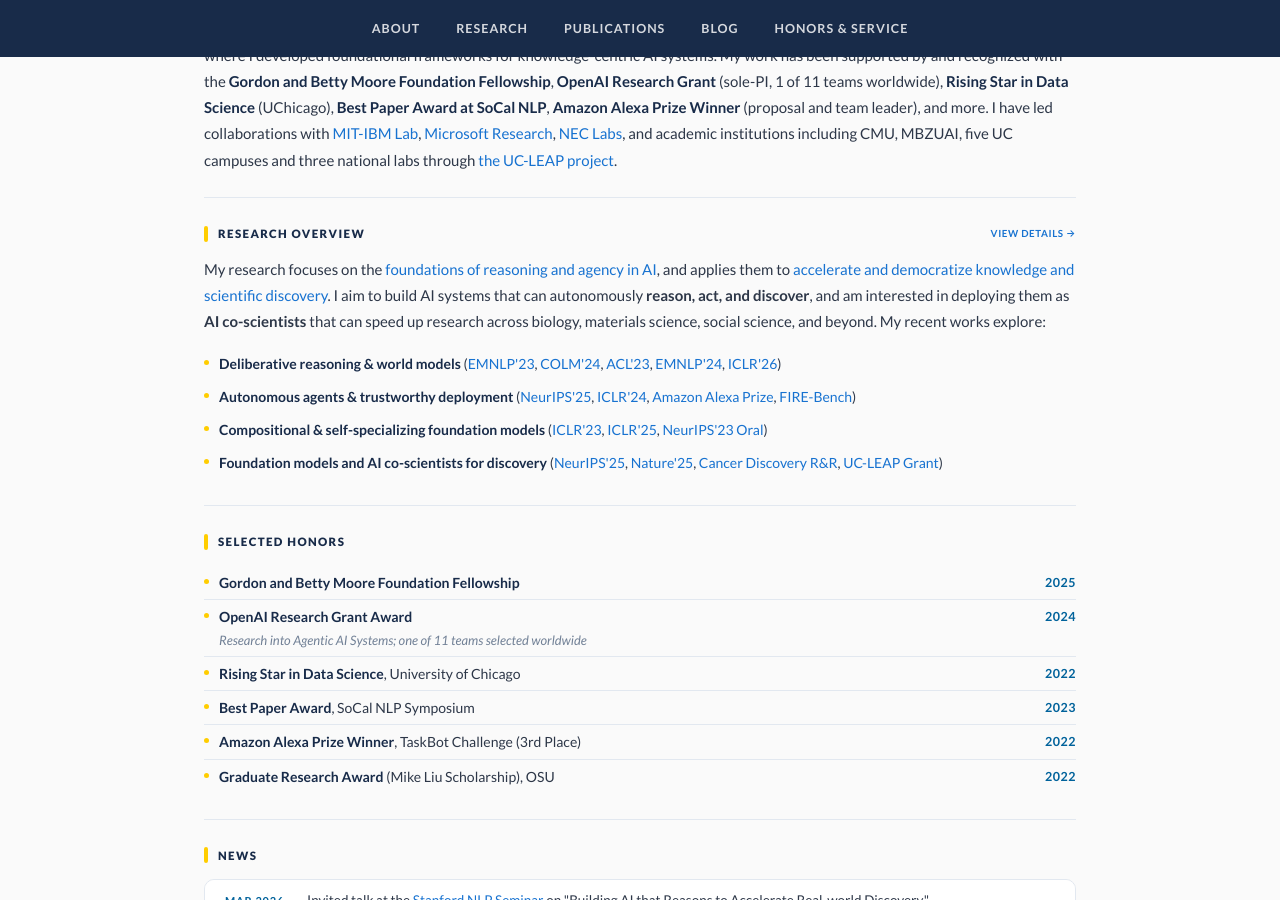
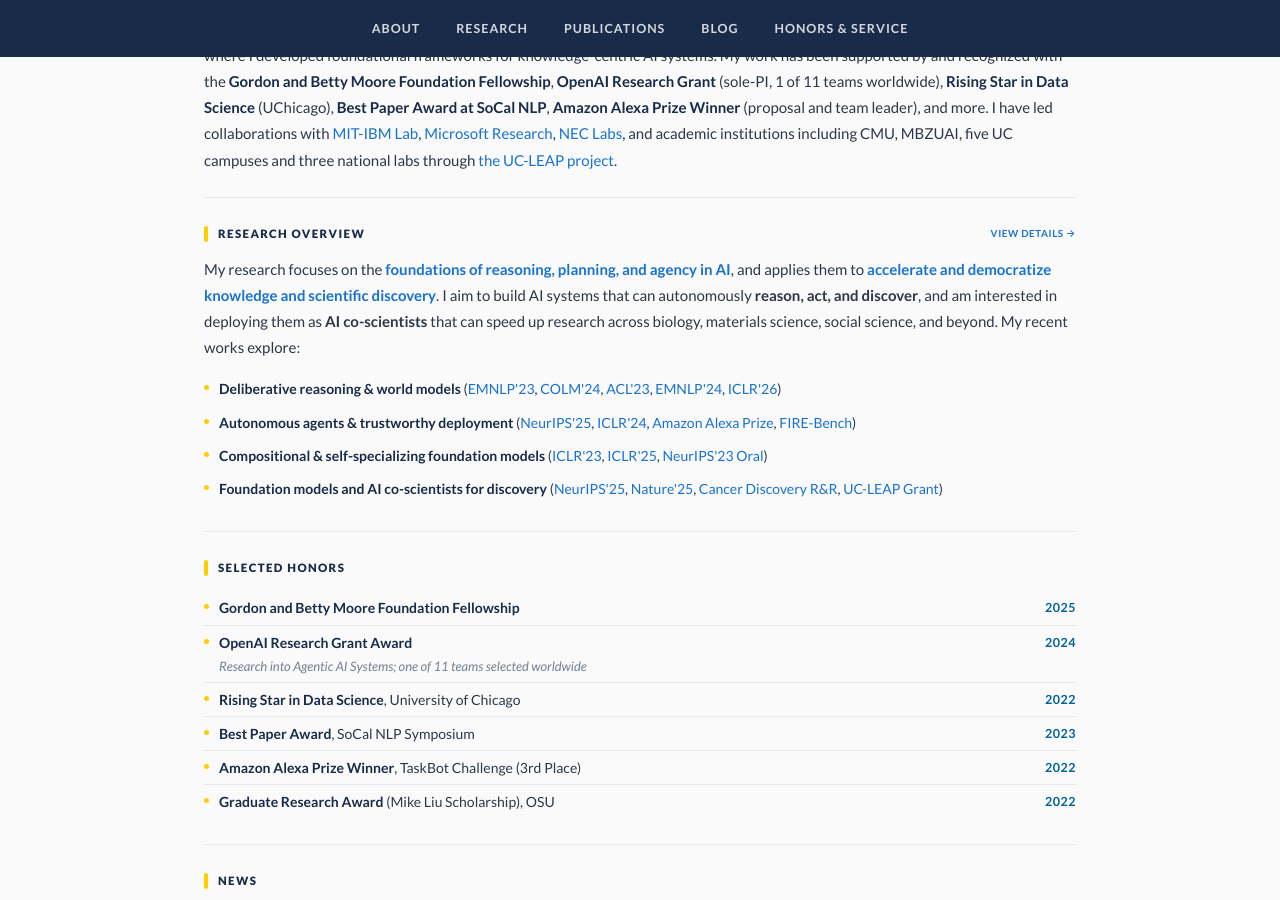
Before and after one commit to zhenwang9102/zhenwang9102.github.io, a Jekyll site: the page built from _posts/2019-06-02-venue.markdown, in a window 1280 px wide and 900 px high, scrolled down 309 px. Built offline with Jekyll 4.4.1, drawn with Linux system fonts in a browser that asks for light colours.

Commit message:
Enhance research description in default layout
Updated text to emphasize the foundations of reasoning, planning, and agency in AI.

```diff
--- a/_layouts/default.html
+++ b/_layouts/default.html
@@ -442,7 +442,7 @@
       </h2>
 
       <p>
-        My research focuses on the <a>foundations of reasoning and agency in AI</a>, and applies them to <a>accelerate and democratize knowledge and scientific discovery</a>. I aim to build AI systems that can autonomously <strong>reason, act, and discover</strong>, and am interested in deploying them as <strong>AI co-scientists</strong> that can speed up research across biology, materials science, social science, and beyond. My recent works explore:
+        My research focuses on the <a><strong>foundations of reasoning, planning, and agency in AI</strong></a>, and applies them to <a><strong>accelerate and democratize knowledge and scientific discovery</strong></a>. I aim to build AI systems that can autonomously <strong>reason, act, and discover</strong>, and am interested in deploying them as <strong>AI co-scientists</strong> that can speed up research across biology, materials science, social science, and beyond. My recent works explore:
       </p>
       <ul>
         <li><strong>Deliberative reasoning & world models</strong> (<a href="https://arxiv.org/abs/2305.14992">EMNLP'23</a>, <a href="https://arxiv.org/abs/2404.05221">COLM'24</a>, <a href="https://arxiv.org/abs/2210.01293">ACL'23</a>, <a href="https://arxiv.org/abs/2411.08733">EMNLP'24</a>, <a href="https://openreview.net/pdf?id=pEJAja73dk">ICLR'26</a>)</li>
```
